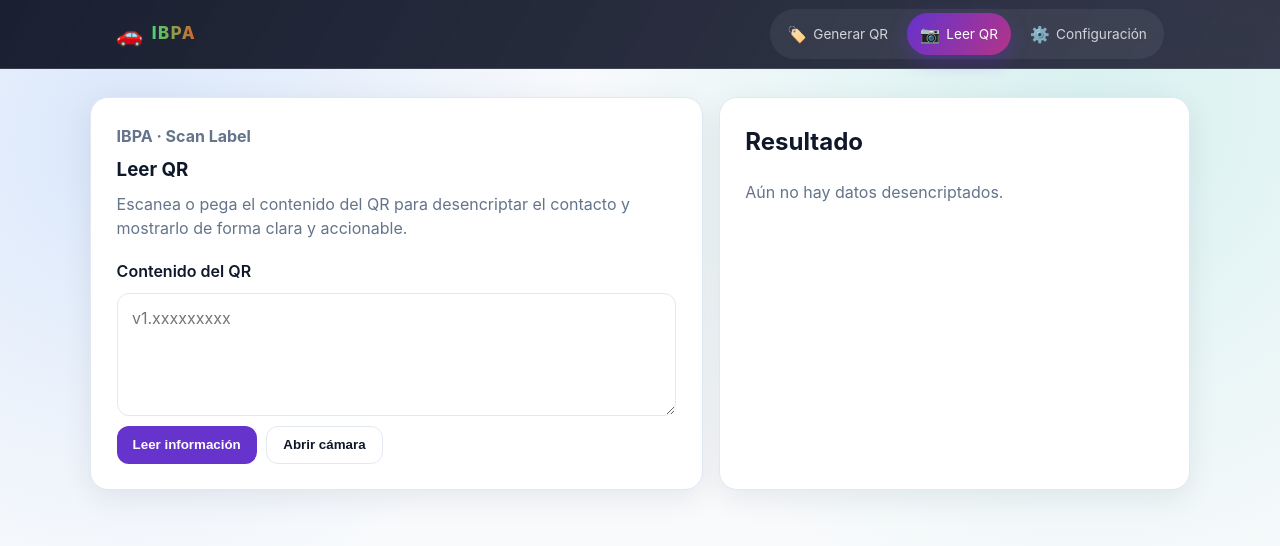
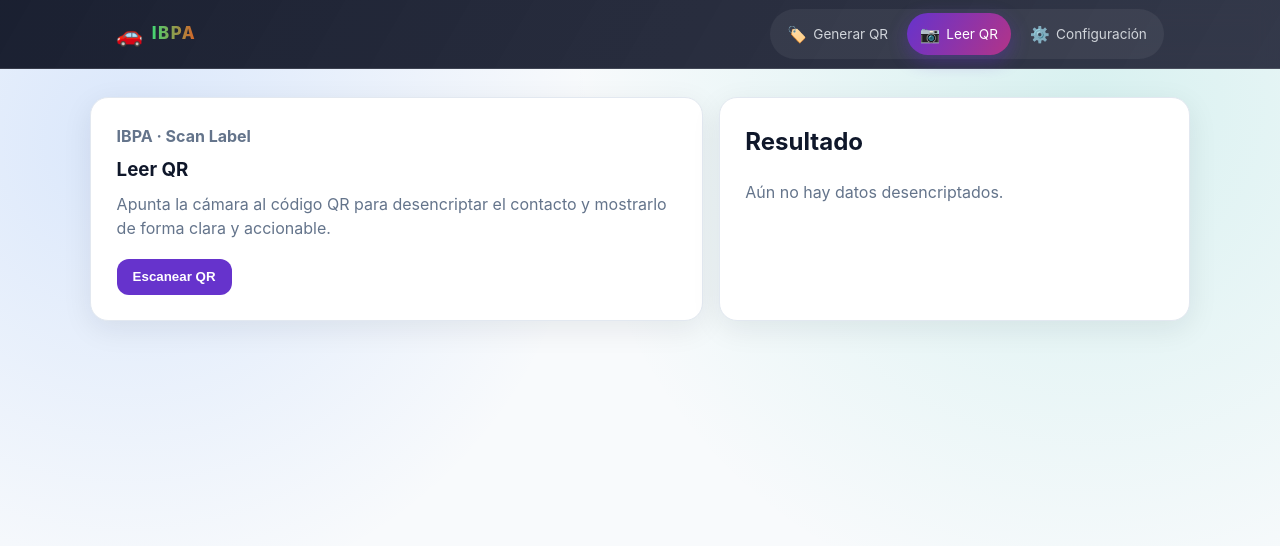
Before and after one commit to daniel08garcia/estacionamientoIBPA, a React (Vite) app: page /leer in a window 1280 px wide. Shown: the top 546 px of the page. Built offline with nearby package versions, Linux system fonts and the light colour scheme.

Commit message:
Update ScanLabelPage.tsx
Sin Textarea

```diff
--- a/src/features/scan-label/components/ScanLabelPage.tsx
+++ b/src/features/scan-label/components/ScanLabelPage.tsx
@@ -18,12 +18,10 @@ type DetectorWithFormats = {
 };
 
 export function ScanLabelPage() {
-  const [rawValue, setRawValue] = useState("");
   const [status, setStatus] = useState<ReadStatus>("idle");
   const [message, setMessage] = useState("");
   const [contact, setContact] = useState<ScannedContact | null>(null);
   const [isCameraActive, setIsCameraActive] = useState(false);
-  const [isReading, setIsReading] = useState(false);
   const videoRef = useRef<HTMLVideoElement | null>(null);
   const mediaStreamRef = useRef<MediaStream | null>(null);
   const scanRafRef = useRef<number | null>(null);
@@ -33,14 +31,13 @@ export function ScanLabelPage() {
     [contact],
   );
 
-  const handleRead = async (candidate?: string) => {
+  const handleRead = async (candidate: string) => {
     setStatus("idle");
     setMessage("");
     setContact(null);
-    setIsReading(true);
 
     try {
-      const parsedContact = await readScannedContact(candidate ?? rawValue);
+      const parsedContact = await readScannedContact(candidate);
       setContact(parsedContact);
       setStatus("success");
     } catch (error) {
@@ -50,8 +47,6 @@ export function ScanLabelPage() {
       } else {
         setMessage("No fue posible leer el código QR. Intenta nuevamente.");
       }
-    } finally {
-      setIsReading(false);
     }
   };
 
@@ -97,7 +92,6 @@ export function ScanLabelPage() {
             .find((item: { rawValue?: string }) => item.rawValue)
             ?.rawValue?.trim();
           if (qrValue) {
-            setRawValue(qrValue);
             await handleRead(qrValue);
             stopCamera();
             return;
@@ -134,41 +128,16 @@ export function ScanLabelPage() {
             <p className={styles.kicker}>IBPA · Scan Label</p>
             <h1>Leer QR</h1>
             <p>
-              Escanea o pega el contenido del QR para desencriptar el contacto y
+              Apunta la cámara al código QR para desencriptar el contacto y
               mostrarlo de forma clara y accionable.
             </p>
           </header>
 
           <div className={styles.readerCard}>
-            <label htmlFor="qrRawValue" className={styles.label}>
-              Contenido del QR
-            </label>
-            <textarea
-              id="qrRawValue"
-              className={styles.input}
-              placeholder="v1.xxxxxxxxx"
-              value={rawValue}
-              onChange={(event) => {
-                setRawValue(event.target.value);
-                setStatus("idle");
-                setMessage("");
-              }}
-              rows={4}
-            />
-
             <div className={styles.actions}>
               <button
                 type="button"
                 className={styles.primaryBtn}
-                onClick={() => {
-                  void handleRead();
-                }}
-              >
-                {isReading ? "Leyendo..." : "Leer información"}
-              </button>
-              <button
-                type="button"
-                className={styles.secondaryBtn}
                 onClick={() => {
                   if (isCameraActive) {
                     stopCamera();
@@ -178,7 +147,7 @@ export function ScanLabelPage() {
                   void startCamera();
                 }}
               >
-                {isCameraActive ? "Detener cámara" : "Abrir cámara"}
+                {isCameraActive ? "Detener cámara" : "Escanear QR"}
               </button>
             </div>
 
```
